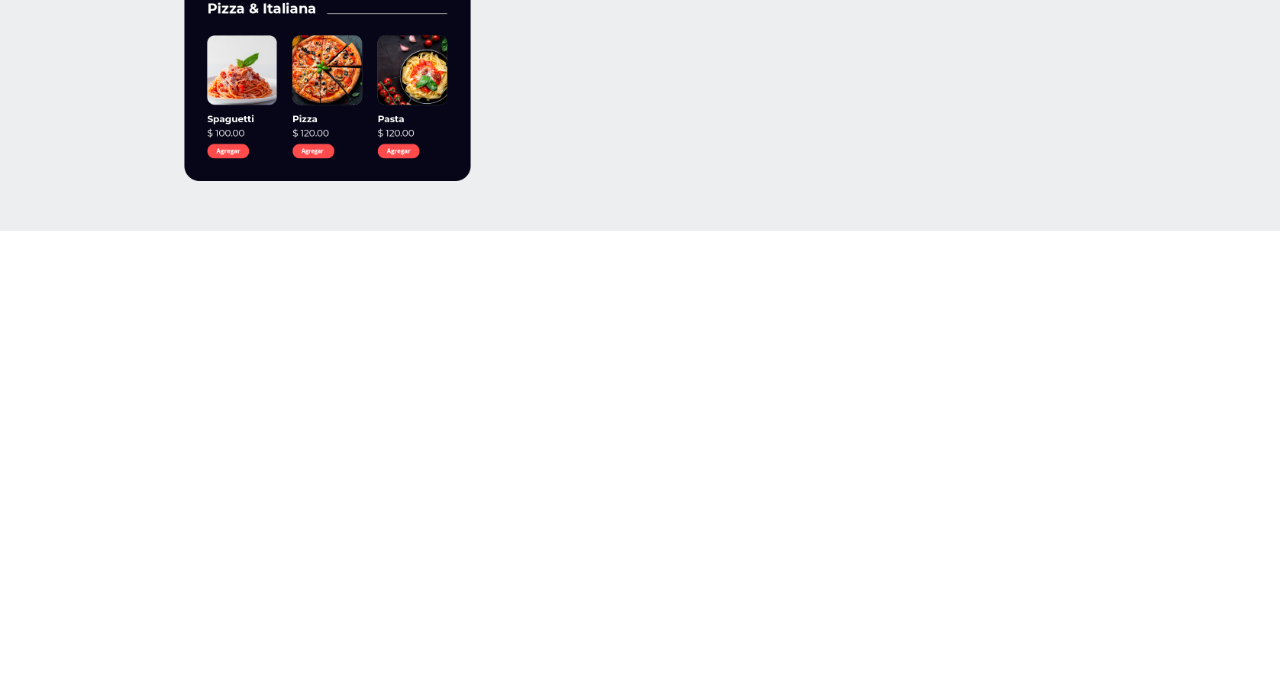
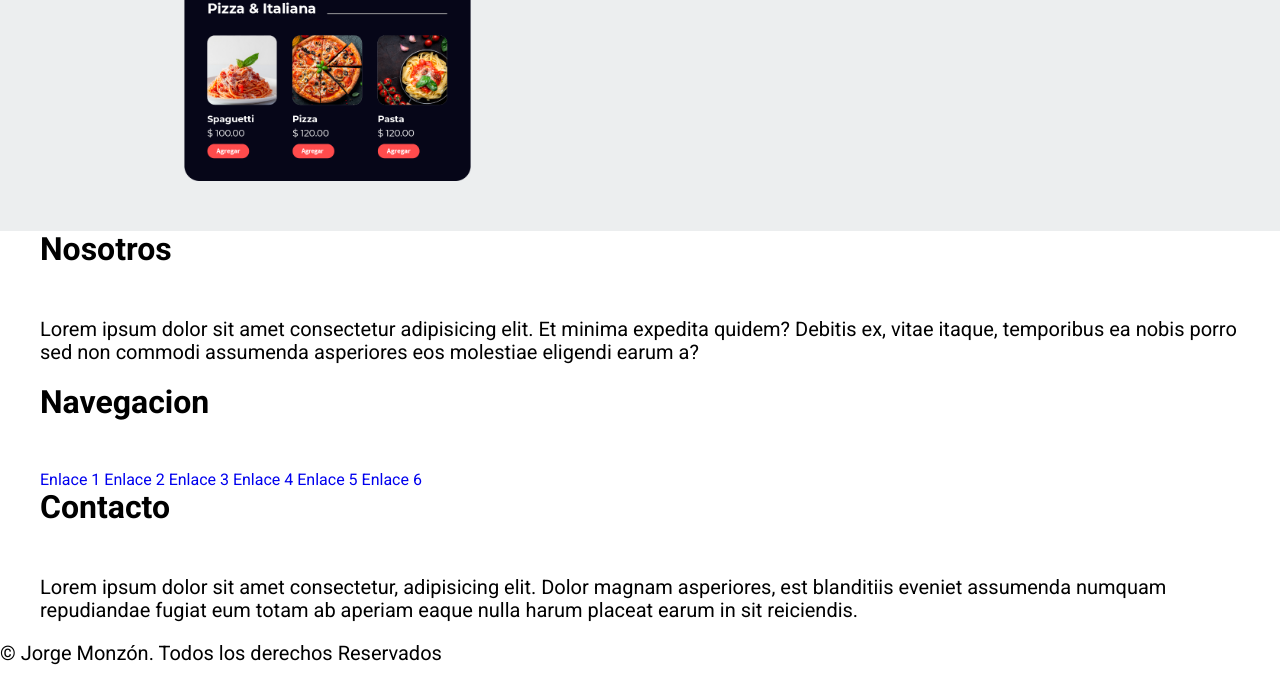
Before and after one commit to JorgeDevmm/personal-app-delivery, a website: page index.html in a window 1280 px wide. Shown: the part 5424-6109 px from the top of the page. Before the commit the page ends 5655 px from the top, so only its background shows below. Drawn offline with Linux system fonts and the light colour scheme.

Commit message:
Creando el footer

```diff
--- a/index.html
+++ b/index.html
@@ -483,5 +483,43 @@
         </div>
       </div>
     </section>
+
+    <footer class="footer">
+      <div class="footer__grid contenedor">
+        <div class="footer__widget">
+          <h3 class="footer__heading">Nosotros</h3>
+          <p class="footer__texto">
+            Lorem ipsum dolor sit amet consectetur adipisicing elit. Et minima
+            expedita quidem? Debitis ex, vitae itaque, temporibus ea nobis porro
+            sed non commodi assumenda asperiores eos molestiae eligendi earum a?
+          </p>
+        </div>
+
+        <div class="footer__widget">
+          <h3 class="footer__heading">Navegacion</h3>
+          <nav class="footer__nav">
+            <a href="#" class="footer__link">Enlace 1</a>
+            <a href="#" class="footer__link">Enlace 2</a>
+            <a href="#" class="footer__link">Enlace 3</a>
+            <a href="#" class="footer__link">Enlace 4</a>
+            <a href="#" class="footer__link">Enlace 5</a>
+            <a href="#" class="footer__link">Enlace 6</a>
+          </nav>
+        </div>
+        <div class="footer__widget">
+          <h3 class="footer__heading">Contacto</h3>
+          <p>
+            Lorem ipsum dolor sit amet consectetur, adipisicing elit. Dolor
+            magnam asperiores, est blanditiis eveniet assumenda numquam
+            repudiandae fugiat eum totam ab aperiam eaque nulla harum placeat
+            earum in sit reiciendis.
+          </p>
+        </div>
+      </div>
+
+      <p class="footer__copyright">
+        &copy; Jorge Monzón. Todos los derechos Reservados
+      </p>
+    </footer>
   </body>
 </html>
```
